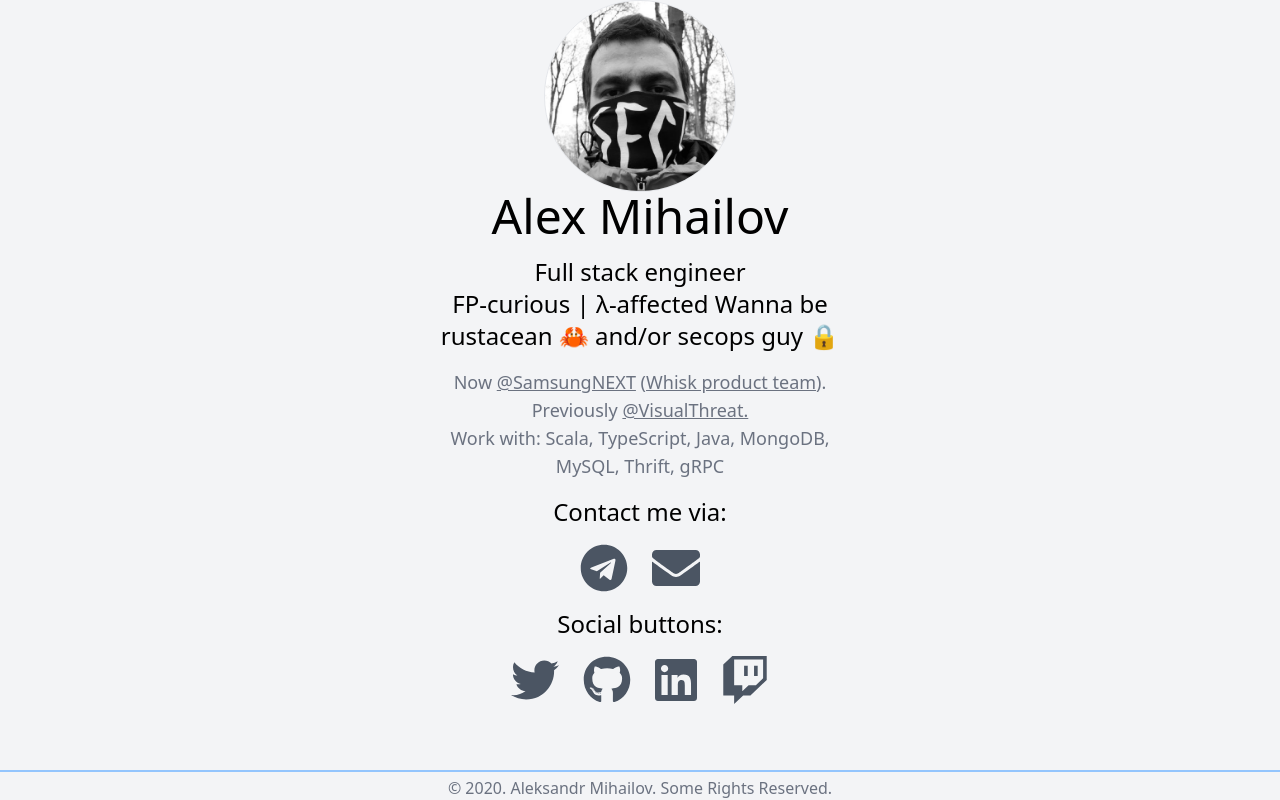
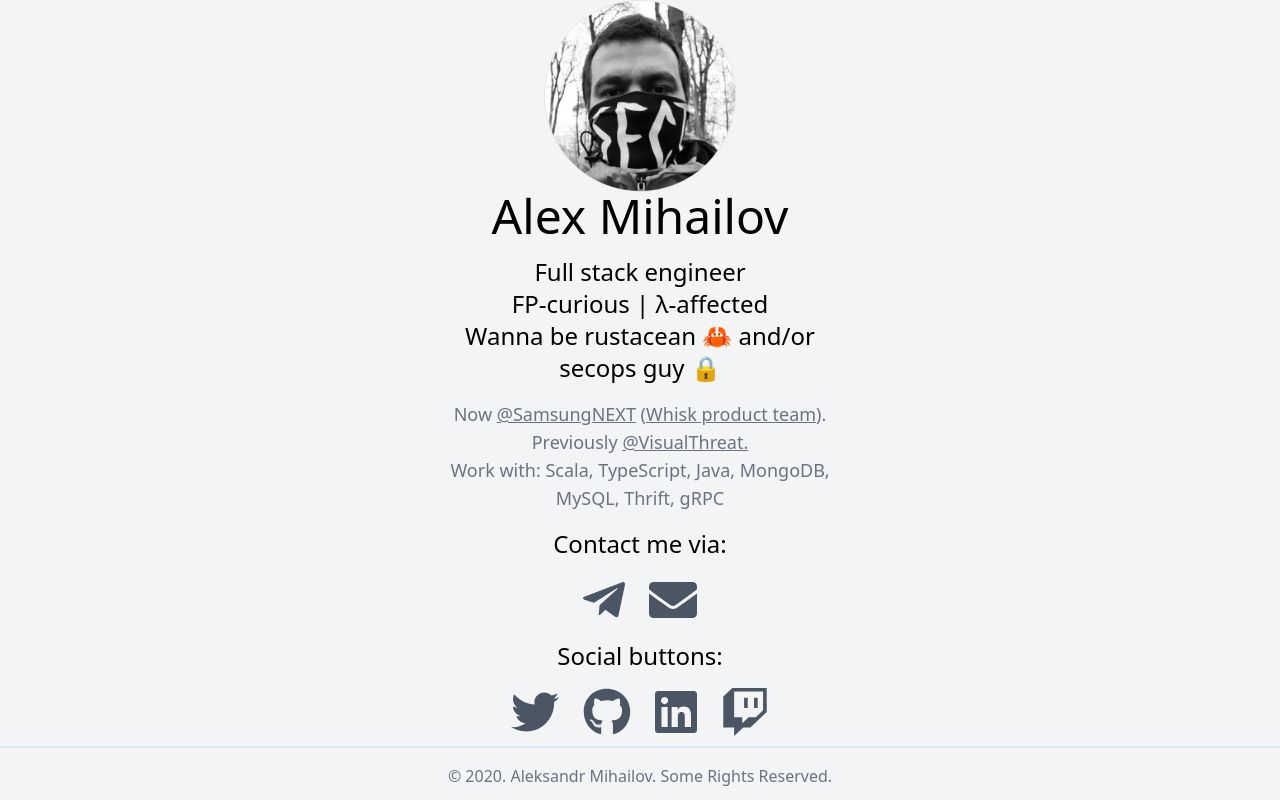
Before and after one commit to fido-node/fido-node.github.io, a Next.js app: page / in a window 1280 px wide. Built offline with nearby package versions, Linux system fonts and the light colour scheme.

Commit message:
Change padding in foote and change icons

```diff
--- a/components/Footer.tsx
+++ b/components/Footer.tsx
@@ -3,8 +3,8 @@ import * as React from 'react';
 type Props = {};
 
 export default ({}: Props) => (
-  <footer className="footer relative pt-1 border-t-2 border-blue-300">
-    <div className="container mx-auto px-6">
+  <footer className="footer relative pt-1 border-t-2 border-blue-100">
+    <div className="container mx-auto px-6 py-3">
       <h6 className="text-center text-gray-500">
         © 2020. Aleksandr Mihailov.{' '}
         <a href="http://creativecommons.org/licenses/by/3.0/">Some Rights Reserved</a>.
--- a/components/personal-card/PersonalCard.tsx
+++ b/components/personal-card/PersonalCard.tsx
@@ -7,7 +7,7 @@ import Title from './elements/Title';
 type Props = {};
 
 export default ({}: Props) => (
-  <div className={'flex flex-col sm mx-auto  lg:w-1/3 '}>
+  <div className={'flex flex-col sm mx-auto lg:w-1/3'}>
     <Avatar imgUrl="./avatar.jpg" />
     <Title />
     <Description />
--- a/components/personal-card/elements/ContactsButtons.tsx
+++ b/components/personal-card/elements/ContactsButtons.tsx
@@ -6,7 +6,8 @@ import {
   faTwitter,
   faGithub,
   faLinkedin,
-  faTwitch
+  faTwitch,
+  faTelegramPlane
 } from '@fortawesome/free-brands-svg-icons';
 
 import { IconDefinition, IconName, IconPrefix } from '@fortawesome/fontawesome-svg-core';
@@ -18,7 +19,7 @@ type Props = {
 };
 
 const typeToIcon: { [key in ContactType]: [IconDefinition, string?] } = {
-  tg: [faTelegram],
+  tg: [faTelegramPlane],
   mail: [faEnvelope],
   twitter: [faTwitter],
   github: [faGithub],
--- a/components/personal-card/elements/Description.tsx
+++ b/components/personal-card/elements/Description.tsx
@@ -6,9 +6,8 @@ type Props = {};
 export default ({}: Props) => (
   <div className={'flex flex-col flex-row-2'}>
     <span className={'text-2xl text-center'}>Full stack engineer</span>
-    <span className={'text-2xl text-center'}>
-      FP-curious | λ-affected Wanna be rustacean 🦀 and/or secops guy 🔒
-    </span>
+    <span className={'text-2xl text-center'}>FP-curious | λ-affected</span>
+    <span className={'text-2xl text-center'}>Wanna be rustacean 🦀 and/or secops guy 🔒</span>
     <span className={'text-lg text-center text-gray-500 font-light pt-4'}>
       Now <Link href="https://www.samsungnext.com/">@SamsungNEXT</Link> (
       <Link href="https://whisk.com/">Whisk product team</Link>). Previously{' '}
```
